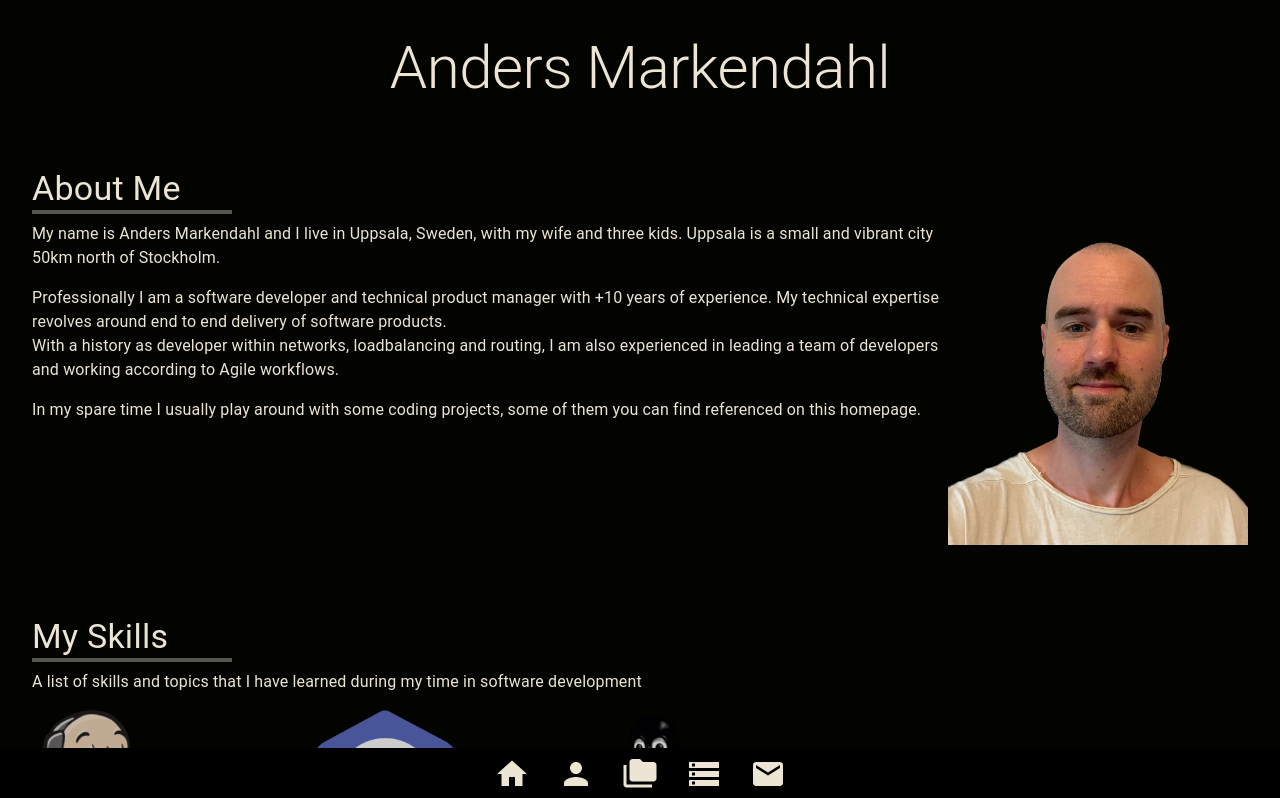
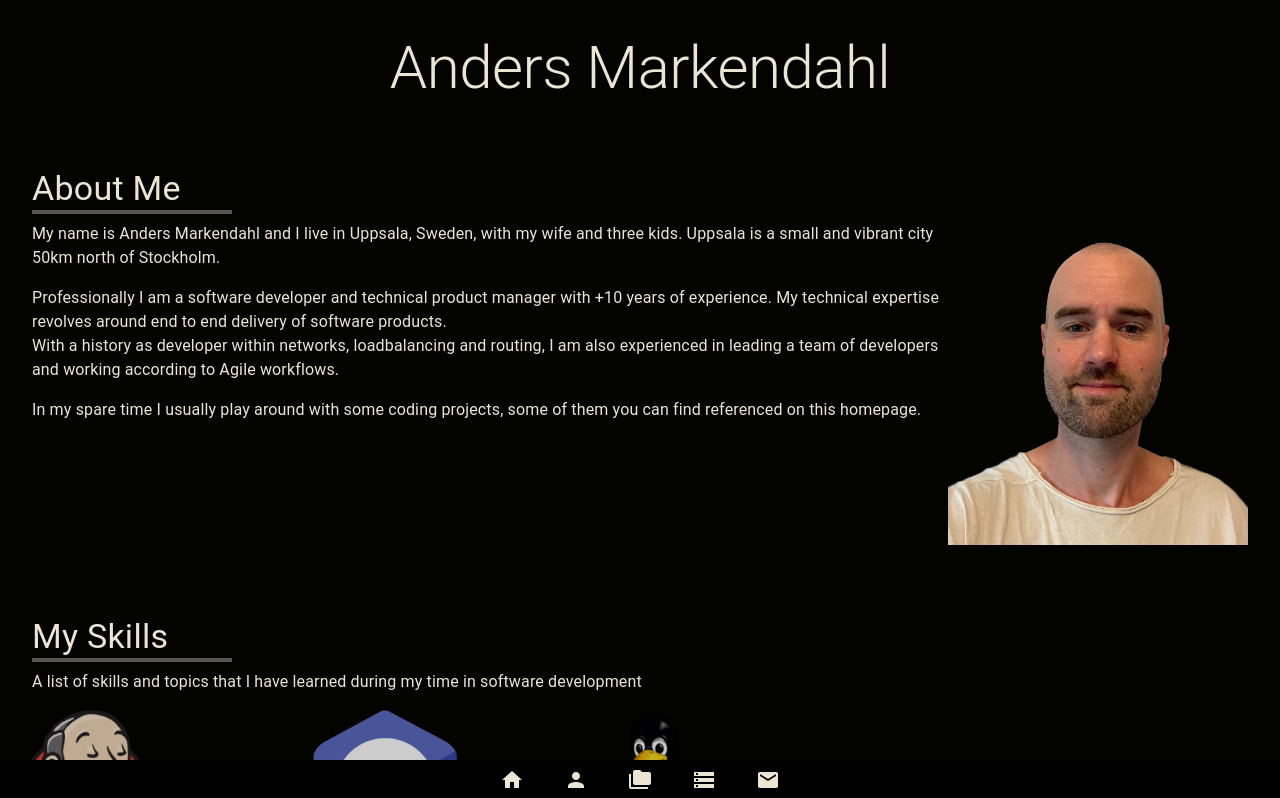
Before and after one commit to andersmarkendahl/andersmarkendahl.github.io, a React app: page / in a window 1280 px wide. Shown: the top 798 px of the page. Built offline with nearby package versions, Linux system fonts and the light colour scheme.

Commit message:
Added NavItem

```diff
--- a/src/components/Navigation.tsx
+++ b/src/components/Navigation.tsx
@@ -1,7 +1,9 @@
 /** @jsx jsx */
+import { ReactNode } from 'react';
 import { jsx } from '@emotion/react';
 import {
   Button,
+  Tooltip,
 } from '@mui/material';
 import {
   Home as HomeIcon,
@@ -10,6 +12,18 @@ import {
   Storage as ServerIcon,
   Mail as ContactIcon,
 } from '@mui/icons-material';
+
+interface Props {
+  section: string,
+  icon: ReactNode,
+}
+
+const NavItem = ({ section, icon }: Props) => {
+  const href = `#${section}`;
+  return (
+    <Button sx={{ fontSize: 36 }} size="large" href={href}>{icon}</Button>
+  );
+};
 
 export const Navigation = () => (
   <div css={{
@@ -23,10 +37,10 @@ export const Navigation = () => (
     justifyContent: 'center',
   }}
   >
-    <Button size="large" href="#home"><HomeIcon sx={{ fontSize: 36 }} /></Button>
-    <Button size="large" href="#about"><AboutIcon sx={{ fontSize: 36 }} /></Button>
-    <Button size="large" href="#projects"><ProjectIcon sx={{ fontSize: 36 }} /></Button>
-    <Button size="large" href="#server"><ServerIcon sx={{ fontSize: 36 }} /></Button>
-    <Button size="large" href="#contact"><ContactIcon sx={{ fontSize: 36 }} /></Button>
+    <NavItem section="home" icon={<HomeIcon />} />
+    <NavItem section="about" icon={<AboutIcon />} />
+    <NavItem section="projects" icon={<ProjectIcon />} />
+    <NavItem section="server" icon={<ServerIcon />} />
+    <NavItem section="contact" icon={<ContactIcon />} />
   </div>
 );
```
